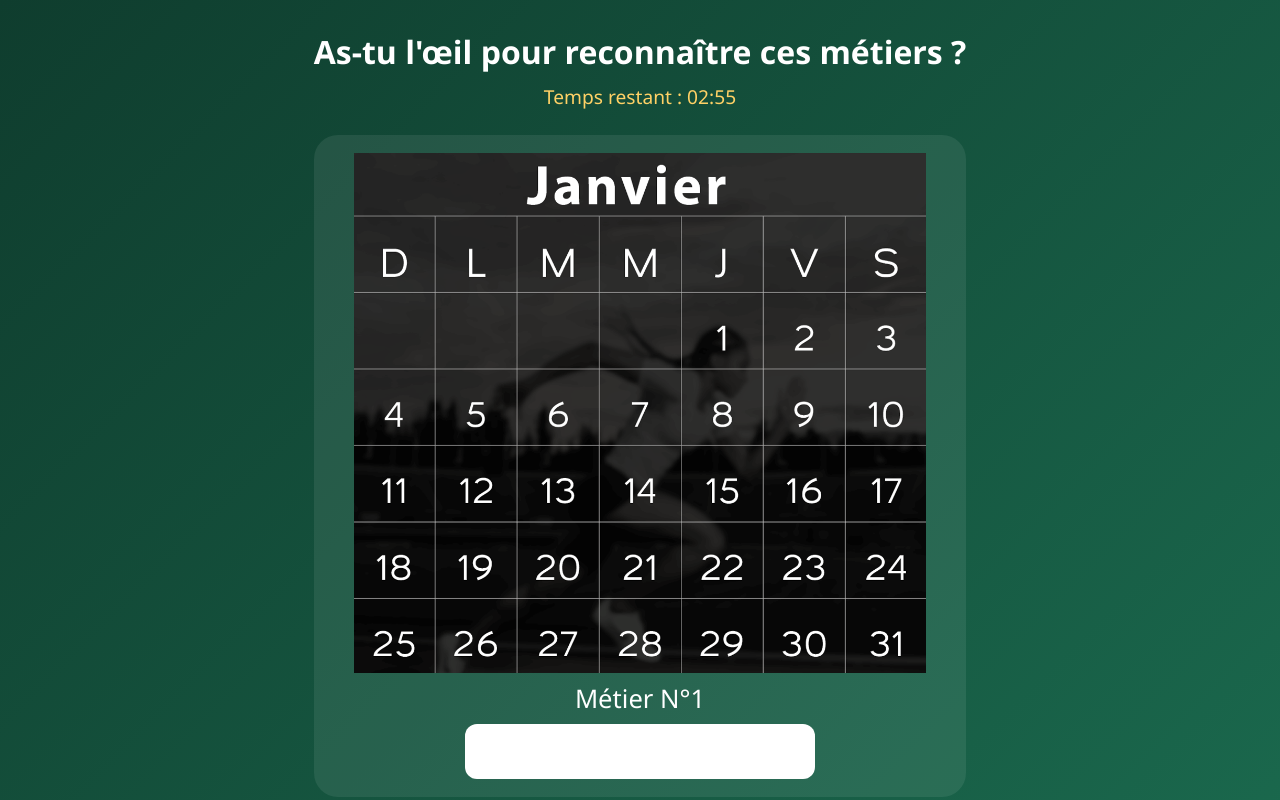
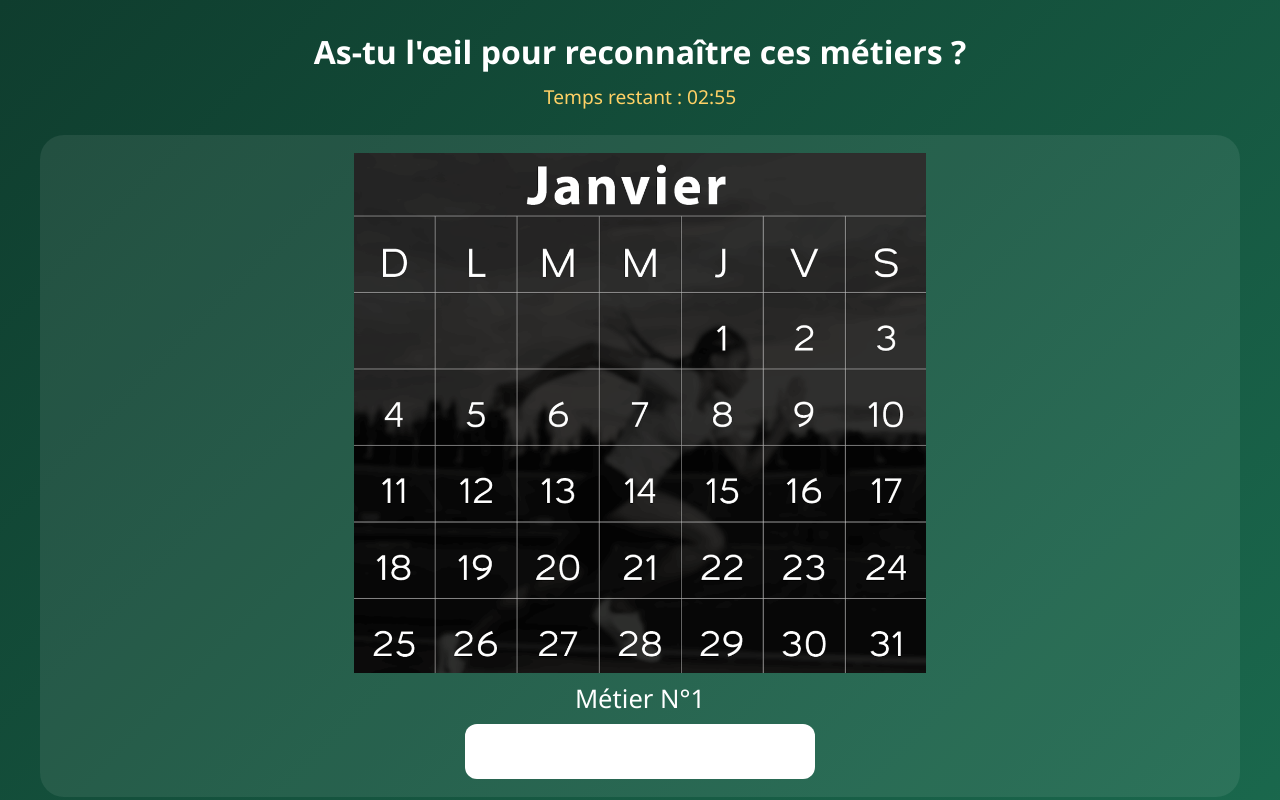
Before and after one commit to narcisse66/calendrier2026jeu, a Next.js app: page /play in a window 1280 px wide. Shown: the top 800 px of the page. Built offline with nearby package versions, Linux system fonts and the light colour scheme; no server answers.

Commit message:
six commit

```diff
--- a/app/globals.css
+++ b/app/globals.css
@@ -1,42 +1,52 @@
-/* RESET */
+/* =========================
+   RESET GLOBAL
+========================= */
 * {
   margin: 0;
   padding: 0;
   box-sizing: border-box;
-  font-family: 'Segoe UI', Tahoma, sans-serif;
+  font-family: "Segoe UI", Tahoma, sans-serif;
 }
 
+html,
 body {
   min-height: 100vh;
-  background: linear-gradient(135deg, #0f3d2e, #1b6b4f);
-  display: flex;
-  align-items: center;
-  justify-content: center;
-  color: #fff;
 }
 
-.container {
+/* ❗ PAS DE FLEX GLOBAL SUR BODY */
+body {
+  background: linear-gradient(135deg, #0f3d2e, #1b6b4f);
+  color: #ffffff;
+}
+
+/* =========================
+   HOME PAGE (ACCUEIL)
+========================= */
+
+.home-container {
   max-width: 1000px;
   background: rgba(255, 255, 255, 0.08);
   border-radius: 24px;
   padding: 40px;
+  margin: 40px auto;
+
   display: grid;
   grid-template-columns: 1fr 1fr;
   gap: 40px;
+
   box-shadow: 0 20px 40px rgba(0, 0, 0, 0.3);
 }
 
-
-.content h1 {
+.home-content h1 {
   font-size: 2.5rem;
   margin-bottom: 16px;
 }
 
-.content h1 span {
+.home-content h1 span {
   color: #ffd166;
 }
 
-.content p {
+.home-content p {
   font-size: 1.1rem;
   line-height: 1.6;
   margin-bottom: 30px;
@@ -59,17 +69,26 @@ body {
   content: "🎄";
 }
 
+/* =========================
+   BOUTONS
+========================= */
+
+.buttons-container {
+  display: flex;
+  gap: 20px;
+  flex-wrap: wrap;
+  justify-content: flex-start;
+}
+
 .cta {
-  display: inline-block;
   padding: 14px 30px;
   background: linear-gradient(135deg, #ffd166, #ff9f1c);
   color: #1b1b1b;
   font-weight: bold;
-  text-decoration: none;
   border-radius: 999px;
-  transition: transform 0.2s ease, box-shadow 0.2s ease;
   cursor: pointer;
   border: none;
+  transition: transform 0.2s ease, box-shadow 0.2s ease;
 }
 
 .cta:hover {
@@ -77,19 +96,27 @@ body {
   box-shadow: 0 10px 20px rgba(0, 0, 0, 0.3);
 }
 
-.image {
+/* =========================
+   IMAGE HOME
+========================= */
+
+.home-image {
   display: flex;
   align-items: center;
   justify-content: center;
 }
 
-.image img {
+.home-image img {
   max-width: 100%;
   border-radius: 20px;
   box-shadow: 0 15px 30px rgba(0, 0, 0, 0.35);
 }
 
-footer {
+/* =========================
+   FOOTER HOME
+========================= */
+
+.home-footer {
   grid-column: 1 / -1;
   text-align: center;
   margin-top: 10px;
@@ -97,17 +124,9 @@ footer {
   opacity: 0.8;
 }
 
-@media (max-width: 768px) {
-  .container {
-    grid-template-columns: 1fr;
-    text-align: center;
-  }
-
-  .features li {
-    justify-content: center;
-  }
-}
-
+/* =========================
+   STATUS (JEU)
+========================= */
 
 .status {
   position: absolute;
@@ -118,17 +137,23 @@ footer {
 }
 
 .status.good {
-  color: #2ecc71; /* vert */
+  color: #2ecc71;
 }
 
 .status.bad {
-  color: #e74c3c; /* rouge */
+  color: #e74c3c;
 }
+
+/* =========================
+   IMAGE JEU / SLIDER
+========================= */
 
 .image-wrapper {
   width: 100%;
   max-width: 1600px;
   height: 65vh;
+  margin: 0 auto;
+
   display: flex;
   align-items: center;
   justify-content: center;
@@ -140,79 +165,48 @@ footer {
   object-fit: contain;
 }
 
+/* =========================
+   MOBILE
+========================= */
 
-/* RESET */
-
-
-
-
-.buttons-container {
-  display: flex;
-  gap: 20px;
-  flex-wrap: wrap;
-  justify-content: flex-start; /* sur grand écran, boutons alignés à gauche */
-}
-
-.cta {
-  display: inline-block;
-  padding: 14px 30px;
-  background: linear-gradient(135deg,#ffd166,#ff9f1c);
-  color: #1b1b1b;
-  font-weight: bold;
-  text-decoration: none;
-  border-radius: 999px;
-  transition: transform 0.2s ease, box-shadow 0.2s ease;
-  cursor: pointer;
-}
-
-.cta:hover {
-  transform: translateY(-2px);
-  box-shadow: 0 10px 20px rgba(0,0,0,0.3);
-}
-
-.notice {
-  margin-top: 15px;
-  color: #ffd166;
-  font-weight: bold;
-  font-size: 1rem;
-}
-
-.image {
-  display: flex;
-  align-items: center;
-  justify-content: center;
-}
-
-.image img {
-  max-width: 100%;
-  border-radius: 20px;
-  box-shadow: 0 15px 30px rgba(0,0,0,0.35);
-}
-
-footer {
-  grid-column: 1 / -1;
-  text-align: center;
-  margin-top: 10px;
-  font-size: 0.9rem;
-  opacity: 0.8;
-}
-
-/* MOBILE */
 @media (max-width: 768px) {
-  .container {
+  .home-container {
     grid-template-columns: 1fr;
     text-align: center;
   }
+
   .features li {
     justify-content: center;
   }
+
   .buttons-container {
-    flex-direction: column; /* empilement vertical */
+    flex-direction: column;
+    align-items: center;
     gap: 12px;
-    justify-content: center; /* centré horizontalement */
-    align-items: center;
   }
-  .notice {
-    margin-top: 10px;
+  .rankcontainer {
+
+    margin-top: "100px" !important;
   }
 }
+
+
+@media (max-width: 768px) {
+  .card.slide {
+    padding: 12px !important;
+    gap: 8px;
+  }
+
+  .card.slide label {
+    font-size: 1.3rem;
+    margin-bottom: 4px;
+  }
+
+  .card.slide input {
+    width: 90% !important;
+  }
+
+    .slide-image {
+    max-height: 35vh !important;
+  }
+}
--- a/app/play/page.jsx
+++ b/app/play/page.jsx
@@ -174,17 +174,17 @@ export default function PlayPage() {
  return (
    <div
      style={{
+       background: "linear-gradient(135deg, #0f3d2e, #1b6b4f)",
+       minHeight: "100vh",
        padding: "30px",
-
-        minHeight: "100vh",
        color: "#fff",
      }}
    >
      <h1 style={{ textAlign: "center", marginBottom: "10px" }}>
        As-tu l&apos;œil pour reconnaître ces métiers ?
      </h1>
+
      <p
-        className="timer"
        style={{
          textAlign: "center",
          fontSize: "1.2rem",
@@ -196,18 +196,21 @@ export default function PlayPage() {
      </p>
 
      <form id="game" onSubmit={handleSubmit}>
+       {/* ================= SLIDER ================= */}
        <div
          className="slider-container"
          style={{
            display: "flex",
            flexDirection: "column",
            alignItems: "center",
+           width: "100%",
+           maxWidth: "1200px",
+           margin: "0 auto 40px",
            gap: "15px",
-            maxWidth: "95vw",
-
-            margin: "0 auto 40px",
          }}
        >
+         {/* WRAPPER SLIDES (IMPORTANT) */}
+         <div className="slides" style={{ width: "100%" }}>
            {months.map((month, idx) => (
              <div
                key={month}
@@ -219,35 +222,37 @@ export default function PlayPage() {
                  background: "rgba(255,255,255,.08)",
                  borderRadius: "24px",
                  padding: "18px",
-                minHeight: "70vh",
-
-                marginBottom: "-25px",
+                 height: "auto",
+                 minHeight: "auto",
                  width: "100%",
-                maxWidth: "1800px",
                  position: "relative",
                }}
              >
                <Image
                  src={`/images/${month}.png`}
-                alt={`Mois ${month}`}
-                width={1600}
-                height={900}
+                 alt={month}
+                 width={1000}
+                 height={600}
+                 className="slide-image"
                  style={{
                    width: "100%",
-                  maxWidth: "1600px",
-
+                   maxWidth: "1000px",
                    maxHeight: "65vh",
                    objectFit: "contain",
                    borderRadius: "22px",
                    marginBottom: "8px",
                  }}
                />
+
                <label
                  style={{
                    fontSize: "1.6rem",
                    marginBottom: "8px",
                  }}
-              >{`Métier N°${idx + 1}`}</label>
+               >
+                 Métier N°{idx + 1}
+               </label>
+
                <input
                  name={month}
                  type="text"
@@ -265,18 +270,18 @@ export default function PlayPage() {
            ))}
          </div>
 
+         {/* NAVIGATION */}
          <div
            className="slider-nav-buttons"
            style={{
              display: "flex",
              justifyContent: "center",
              gap: "25px",
-            marginBottom: "10px",
+             marginBottom: "-25px",
            }}
          >
            <button
              type="button"
-            className="nav prev"
              onClick={prevSlide}
              style={{
                background: "#ffd166",
@@ -290,9 +295,9 @@ export default function PlayPage() {
            >
              ◀
            </button>
+
            <button
              type="button"
-            className="nav next"
              onClick={nextSlide}
              style={{
                background: "#ffd166",
@@ -307,14 +312,14 @@ export default function PlayPage() {
              ▶
            </button>
          </div>
+       </div>
 
+       {/* SUBMIT */}
        <button
          type="submit"
-          className="btn"
          style={{
            display: "block",
            margin: "0 auto",
-            marginTop: "20px",
            padding: "16px 40px",
            borderRadius: "999px",
            border: "none",
@@ -328,39 +333,56 @@ export default function PlayPage() {
        </button>
      </form>
 
+     {/* RESULT */}
      {score !== null && (
        <div
          className="result"
-          style={{ textAlign: "center", marginTop: "25px", fontSize: "1.4rem" }}
+         style={{
+           textAlign: "center",
+           marginTop: "25px",
+           fontSize: "1.4rem",
+         }}
        >
          {score === 12 ? (
            <>
-              🎉 Bravo ! 12/12 métiers trouvés !{" "}
+             🎉 Bravo ! 12/12 métiers trouvés !
+             <br />
              <a
                href="/classement"
-                style={{ color: "blue", textDecoration: "underline" }}
+               style={{
+                 color: "#ffd166",
+                 textDecoration: "underline",
+                 fontWeight: "bold",
+               }}
              >
                Voir le classement
              </a>
            </>
          ) : (
            <>
-              🎯 Score : {score}/12 métiers trouvés ! Réessaye pour améliorer
-              ton classement.{" "}
-              <a href="/rank" style={{ color: "yellow", textDecoration: "" }}>
+             🎯 Score : {score}/12 métiers trouvés !
              <br />
-                Top 10
-              </a>{" "}
-              🚀
+             Réessaie encore pour améliorer ton score.
+             <br />
+             🏆
+             <a
+               href="/rank"
+               style={{
+                 color: "#ffd166",
+                 fontWeight: "bold",
+               }}
+             >
+               Voir le Top 10
+             </a>
            </>
          )}
-          <div style={{ marginTop: "15px" }}>
+
+         <div style={{ marginTop: "20px" }}>
            <button
-              onClick={() => handleRetry()}
+             onClick={handleRetry}
              style={{
                display: "block",
                margin: "0 auto",
-                marginTop: "20px",
                padding: "16px 40px",
                borderRadius: "999px",
                border: "none",
@@ -370,11 +392,12 @@ export default function PlayPage() {
                cursor: "pointer",
              }}
            >
-              Réessayez
+             Réessayer
            </button>
          </div>
        </div>
      )}
    </div>
  );
+
 }
```
Also changed, not shown: app/page.tsx (+8 -21 lines), app/rank/page.jsx (+4 -3 lines). Lines whose indentation alone changed are shown as unchanged.
